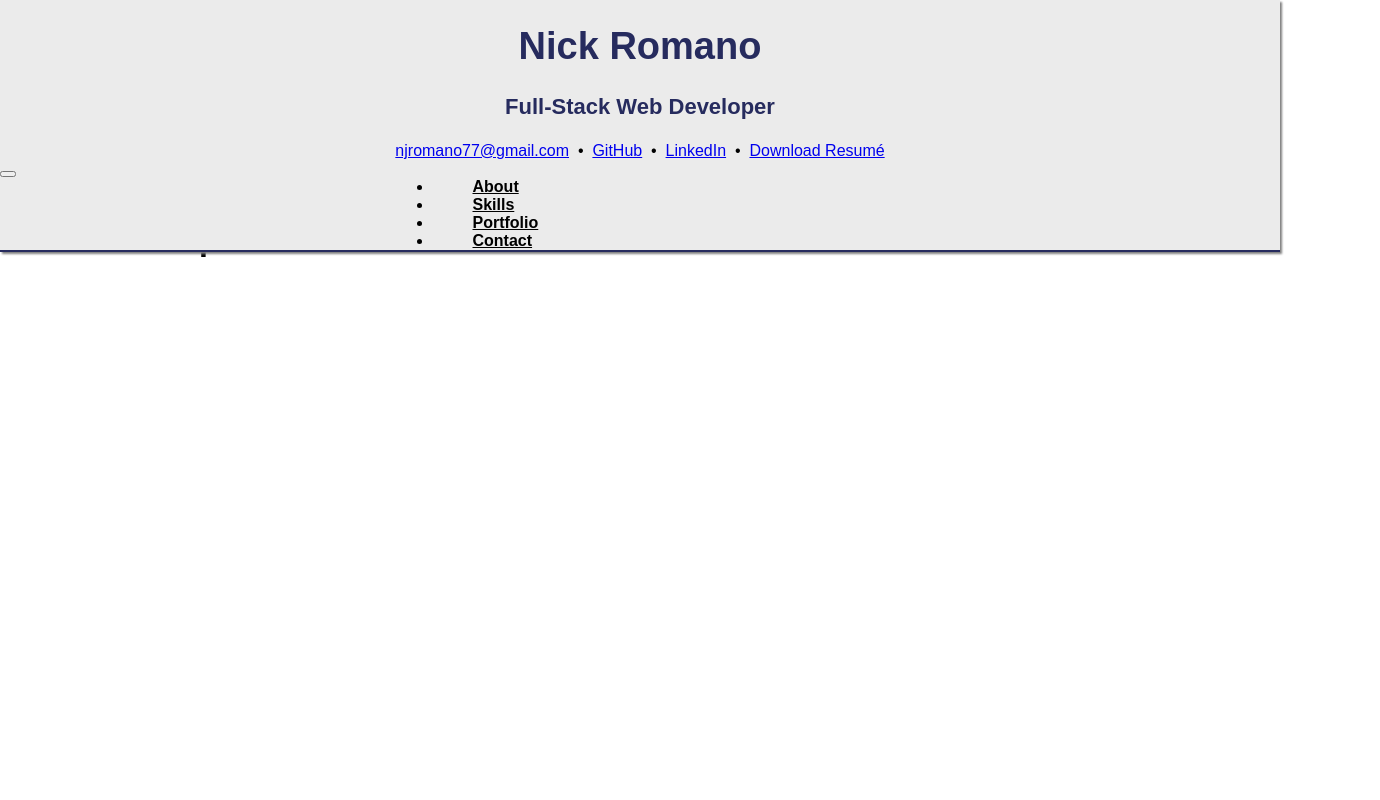
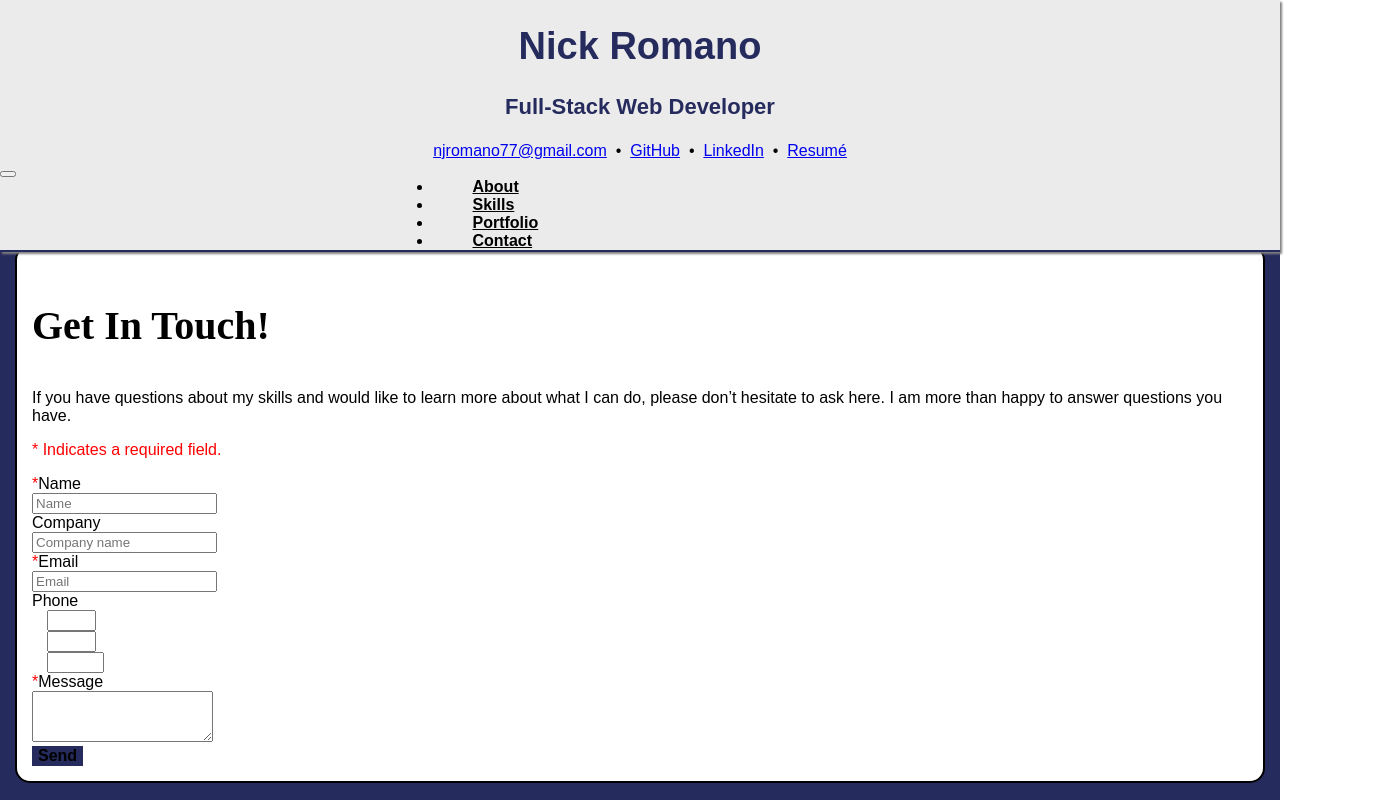
Before and after one commit to nicholas-romano/React-Portfolio, a React (Create React App) app in the folder react-portfolio/: page /contact in a window 1280 px wide. Shown: the top 800 px of the page, 1380 px wide, since content can reach past the window. Built offline with nearby package versions, Linux system fonts and the light colour scheme; the HTML template or start-up script is replaced by a standard one.

Commit message:
Added html templates to all pages

```diff
--- a/react-portfolio/src/App.js
+++ b/react-portfolio/src/App.js
@@ -6,6 +6,7 @@ import Portfolio from './components/Portfolio';
 import About from './components/About';
 import Skills from './components/Skills';
 import Contact from './components/Contact';
+import Footer from './components/Footer';
 
 function App() {
   return (
@@ -17,6 +18,7 @@ function App() {
         <Route exact path="/skills" component={Skills} />
         <Route exact path="/contact" component={Contact} />
       </Switch>
+      <Footer />
     </Router>
   );
 }
--- a/react-portfolio/src/components/About.js
+++ b/react-portfolio/src/components/About.js
@@ -1,9 +1,37 @@
 import React from 'react';
+import photo from '../assets/images/Nick_Romano_Profile_Photo.jpg';
 
 function About() {
   return (
     <main>
-        <h1>About Component</h1>
+        <section className="content_section">
+          <section className="column">
+
+            <div className="row">
+              <div className="col-lg-6">
+
+                  <div className="column-content bio">
+                    <h1>About</h1>
+                    <p>Full Stack Web Developer with graphic design experience educated at the
+                      University of North Carolina and James Madison University. Skilled in
+                      responsive web technologies such as HTML, CSS, and JavaScript, as well as
+                      libraries such as JQuery and Bootstrap, and architectures such as ReactJS,
+                      ExpressJS, and NodeJS. Strengths include a passion for creativity, dedication
+                      to problem-solving, and commitment to quality work. Excited about the next
+                      opportunity to leverage his skills and experience to assist a company or
+                      organization succeed.
+                    </p>
+                  </div>
+              </div>
+              <div className="col-lg-6">
+                  <div className="column-content">
+                      <img src={photo} className="img-fluid" alt="Nick Romano Profile" />
+                  </div>
+              </div>
+            </div>
+
+          </section>
+        </section>
     </main>
   );
 }
--- a/react-portfolio/src/components/Contact.js
+++ b/react-portfolio/src/components/Contact.js
@@ -1,9 +1,85 @@
 import React from 'react';
 
-function Contact() {
+const Contact = () => {
+
+  const handleFormSubmit = e => {
+    e.preventDefault();
+    console.log('form submitted');
+  };
+
   return (
     <main>
-        <h1>Contact Component</h1>
+      <section className="content_section">
+        <section className="column">
+            <div className="column-content">
+                  <div className="contact_form">
+                    <h1>Get In Touch!</h1>
+                    <p>If you have questions about my skills and would like to learn more about
+                        what I can do, please don’t hesitate to ask here. I am more than happy
+                        to answer questions you have.</p>
+                    <p className="required"> * Indicates a required field.</p>
+                    <form id="contact_form" className="form-horizontal" onSubmit={handleFormSubmit}>
+                      <div className="form-group">
+                        <label htmlFor="Name" className="col-sm-1 control-label"><span className="required">*</span>Name</label>
+                        <div className="col-sm-12">
+                            <input type="text" className="form-control" id="name" name="name" placeholder="Name" maxLength="60" />
+                          <div className="name_error">Name is a required field.</div>
+                          <div className="name_valid_error">Name field is invalid.</div>
+                        </div>
+                      </div>
+                      <div className="form-group">
+                        <label htmlFor="Company" className="col-sm-1 control-label">Company</label>
+                        <div className="col-sm-12">
+                          <input type="text" className="form-control" id="company" name="company" placeholder="Company name" maxLength="60" />
+                          <div className="company_valid_error">Company field is invalid.</div>
+                        </div>
+                      </div>
+                      <div className="form-group">
+                        <label htmlFor="Email" className="col-sm-1 control-label"><span className="required">*</span>Email</label>
+                        <div className="col-sm-12">
+                          <input type="email" className="form-control" id="email" name="email" placeholder="Email" maxLength="60" />
+                          <div className="email_error">Email is a required field.</div>
+                          <div className="email_valid_error">Email field is invalid.</div>
+                        </div>
+                      </div>
+                      <div className="form-group">
+                        <label htmlFor="Phone" className="col-sm-1 col-xs-12 control-label">Phone</label>
+                              <div className="row" style={{paddingLeft: "15px", paddingRight: "15px"}}>
+                                <div className="col">
+                                  <input type="text" className="form-control" id="phone1" name="phone1" size="3" maxLength="3" />
+                                </div>
+                                <div className="col">
+                                  <input type="text" className="form-control" id="phone2" name="phone2" size="3" maxLength="3" />
+                                </div>
+                                <div className="col">
+                                  <input type="text" className="form-control" id="phone3" name="phone3" size="4" maxLength="4" />
+                                </div>
+                                <div className="phone_valid_error">Phone field is invalid.</div>
+                              </div>
+                      </div>
+                      <div className="form-group">
+                        <label htmlFor="Message" className="col-sm-1 control-label"><span className="required">*</span>Message</label>
+                        <div className="col-sm-12">
+                            <textarea className="form-control" id="message" name="message" rows="3" maxLength="1000"></textarea>
+                            <div className="message_error">Message is a required field.</div>
+                            <div className="message_valid_error">Message field is invalid.</div>
+                        </div>
+                      </div>
+
+                      <div className="form-group">
+                        <div className="col-sm-offset-1 col-sm-2">
+                          <button id="send" name="submit" type="submit" className="btn btn-primary">Send</button>
+                        </div>
+                      </div>
+                    </form>
+                </div>
+
+            </div>
+
+          </section>
+
+      </section>
+
     </main>
   );
 }
--- /dev/null
+++ b/react-portfolio/src/components/Footer.js
@@ -0,0 +1,11 @@
+import React from 'react';
+
+function Footer() {
+  return (
+    <footer>
+      <p>Designed and Developed by Nick Romano | Raleigh, NC</p>
+    </footer>
+  );
+}
+
+export default Footer;
--- a/react-portfolio/src/components/Header.js
+++ b/react-portfolio/src/components/Header.js
@@ -12,7 +12,7 @@ function Header() {
             <label><a href="mailto:njromano77@gmail.com">njromano77@gmail.com</a></label>&nbsp; &bull; &nbsp;
             <label><a href="https://github.com/nicholas-romano">GitHub</a></label>&nbsp; &bull; &nbsp;
             <label><a href="https://linkedin.com/in/nicholas-romano-1293867a/">LinkedIn</a></label>&nbsp; &bull; &nbsp;
-            <label><a href={process.env.PUBLIC_URL + '/Documents/Nick-Romano-Resume.pdf'}>Download Resumé</a></label>
+            <label><a href={process.env.PUBLIC_URL + '/Documents/Nick-Romano-Resume.pdf'}>Resumé</a></label>
           </div>
           <Nav />
         </div>
--- /dev/null
+++ b/react-portfolio/src/components/Project.js
@@ -0,0 +1,22 @@
+import React from 'react';
+import screenshots from '../assets/images/project_thumbnails/Recipe-Book-thumbnail.png';
+
+
+function Project() {
+  return (
+    <div className="col-lg-4 col-md-6 col-sm-12 project">
+        <div className="project-container">
+            <h3>Recipes Book</h3>
+                    <a href="https://create-recipe-book.herokuapp.com/" title="Link to live site" rel="noopener noreferrer">
+                      <button type="button" className="action-btn btn btn-primary">Live Site</button>
+                    </a>
+                    <a href="https://github.com/nicholas-romano/Recipes-Book" title="Link to GitHub Repository" rel="noopener noreferrer">
+                      <button type="button" className="action-btn btn btn-primary">GitHub Repo</button>
+                    </a>
+                    <img className="img-fluid" src={screenshots} alt="Recipes Book" />
+        </div>
+    </div>
+  );
+}
+
+export default Project;
--- a/react-portfolio/src/components/ProjectList.js
+++ b/react-portfolio/src/components/ProjectList.js
@@ -1,5 +1,5 @@
 import React from 'react';
-import Headline from './Headline';
+import Project from './Project';
 
 function ProjectList() {
   return (
@@ -7,9 +7,7 @@ function ProjectList() {
         <h3>Project Portfolio</h3>
         <div className="category">
             <div className="row">
-                <div className="col-lg-4 col-md-6 col-sm-12 project">
-                    <h5>Project Name</h5>
-                </div>
+                <Project />
             </div>
         </div>
     </section>
--- /dev/null
+++ b/react-portfolio/src/components/Skill.js
@@ -0,0 +1,18 @@
+import React from 'react';
+import logos from '../assets/images/full-size-logos/html5-full.png';
+
+
+function Skill() {
+  return (
+    <div className="col-lg-2 col-md-3 col-sm-4">
+        <div className="tile">
+            <div className="icon">
+                <img className="img-fluid" src={logos} alt="HTML5" />
+            </div>
+            HTML5
+        </div>
+    </div>
+  );
+}
+
+export default Skill;
--- a/react-portfolio/src/components/Skills.js
+++ b/react-portfolio/src/components/Skills.js
@@ -1,9 +1,25 @@
 import React from 'react';
+import Skill from './Skill';
 
 function Skills() {
   return (
     <main>
-        <h1>Skills Component</h1>
+        <section className="content_section">
+                <div className="column">
+                    <div className="column-content">
+                        <h1>Skills</h1>
+                        <p>
+                            Here is the list of skills Nick Romano can use for his projects.
+                            The list is categorized by the following technology types: Programming languages and
+                            Design Software.
+                        </p>
+                        <h3>Programming Languages</h3>
+                        <div className="row">
+                            <Skill />
+                        </div>
+                    </div>
+                </div>
+        </section>
     </main>
   );
 }
```
